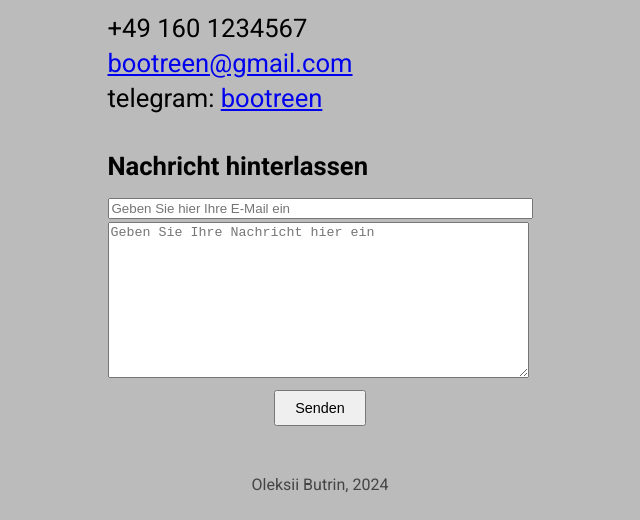
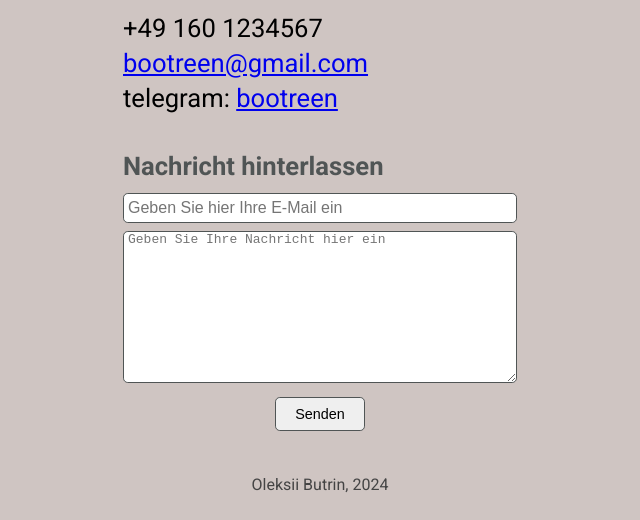
Before and after one commit to Bootreen/intro-site, a plain HTML site: page contact.html in a window 1280 px wide. Shown: the part 280-800 px from the top of the page, without its empty margins (320-960 px from the left). Drawn offline with Linux system fonts and the light colour scheme.

Commit message:
CSS: small style tweaks

```diff
--- a/contact.html
+++ b/contact.html
@@ -31,7 +31,7 @@
       <div>telegram: <a href="https://t.me/bootreen">bootreen</a></div>
       <h4>Nachricht hinterlassen</h4>
       <form action="">
-        <div">
+        <div>
           <input
             type="email"
             name="email"
--- a/css/styles.css
+++ b/css/styles.css
@@ -10,18 +10,25 @@
   font-family: "Roboto";
   font-size: 1.7rem;
   line-height: 2.3rem;
-  background-color: #bbb;
+  background-color: #cfc5c2;
 }
 
 .header {
   position: fixed;
   width: 100%;
-  background-color: #bbb;
+  background-color: #cfc5c2;
   z-index: 10;
 }
 
 .header h1 {
   text-align: center;
+}
+
+h1,
+h2,
+h4,
+strong {
+  color: #505555;
 }
 
 .header-menu {
@@ -60,7 +67,7 @@
   padding: 0 0.6rem;
   text-decoration: none;
   color: #000;
-  background-color: #bbb;
+  background-color: #cfc5c2;
 }
 
 .lang-selector:hover > div:last-child > a {
@@ -120,6 +127,7 @@
   padding-right: 4rem;
   text-align: right;
   vertical-align: top;
+  color: #505555;
 }
 
 .contacts-container {
@@ -140,6 +148,27 @@
   padding: 0.5rem 1.2rem;
 }
 
+.contacts-container form > *:nth-child(1) > input {
+  width: 24rem;
+  height: 1.8rem;
+  margin-bottom: 0.5rem;
+  font-size: medium;
+}
+
+.contacts-container input {
+  padding: 0 0.25rem;
+  border: solid 1px #505555;
+  border-radius: 0.3rem;
+}
+
+.contacts-container textarea {
+  padding: 0 0.25rem;
+  width: 24rem;
+  border: solid 1px #505555;
+  border-radius: 0.3rem;
+  font-size: medium;
+}
+
 .footer {
   margin: 2rem 0 1rem;
   font-size: 1rem;
```
